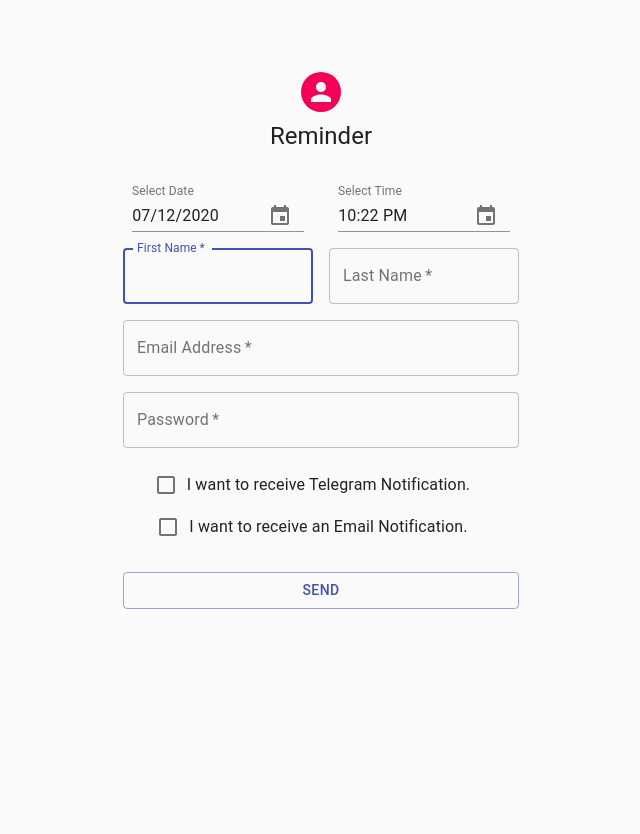
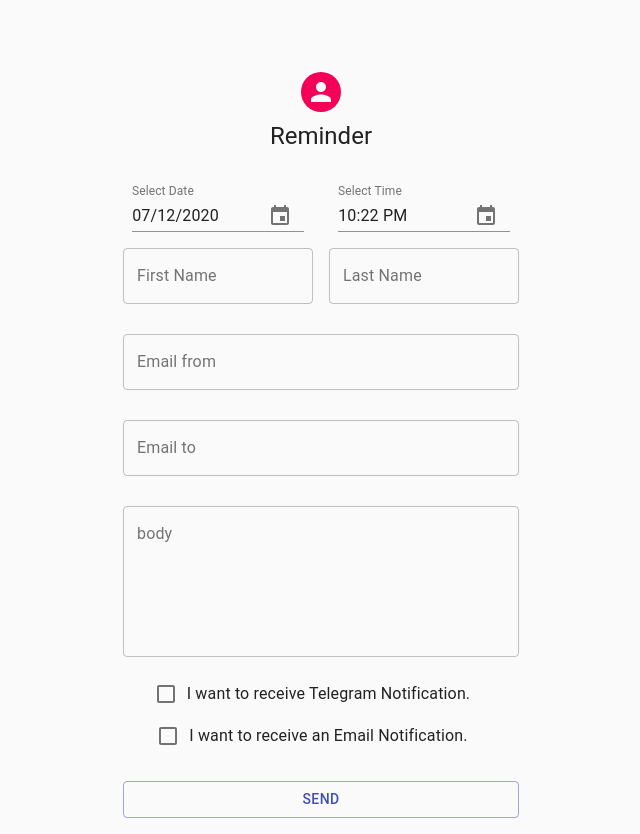
Before and after one commit to bogdanerickm/reminder-fe, a React (Create React App) app: page / in a window 1280 px wide. Shown: the whole page, without its empty margins (319-959 px from the left). Before the commit the page ends 800 px from the top, so only its background shows below. Built offline with nearby package versions, Linux system fonts and the light colour scheme.

Commit message:
add react hook form with validations

```diff
--- a/package.json
+++ b/package.json
@@ -12,6 +12,7 @@
     "date-fns": "^2.14.0",
     "react": "^16.13.1",
     "react-dom": "^16.13.1",
+    "react-hook-form": "^6.0.4",
     "react-scripts": "3.4.1"
   },
   "scripts": {
--- a/src/pages/SendReminder.js
+++ b/src/pages/SendReminder.js
@@ -5,13 +5,12 @@ import CssBaseline from '@material-ui/core/CssBaseline';
 import TextField from '@material-ui/core/TextField';
 import FormControlLabel from '@material-ui/core/FormControlLabel';
 import Checkbox from '@material-ui/core/Checkbox';
-import Link from '@material-ui/core/Link';
 import Grid from '@material-ui/core/Grid';
 import Typography from '@material-ui/core/Typography';
 import { makeStyles } from '@material-ui/core/styles';
 import Container from '@material-ui/core/Container';
 import DateTimeField from '../components/DateTimeField';
-
+import { useForm } from "react-hook-form";
 
 const useStyles = makeStyles((theme) => ({
   paper: {
@@ -31,14 +30,31 @@ const useStyles = makeStyles((theme) => ({
   submit: {
     margin: theme.spacing(3, 0, 2),
   },
+  colorError: {
+    color: 'red'
+  }
 }));
 
 export default function SendReminder() {
-  const classes                         = useStyles();
-  const [email, setEmail]               = useState();
-  const [name, setName]                 = useState();
-  const [selectedDate, setSelectedDate] = useState();
-  const [selectedTime, setSelectedTime] = useState();
+  const classes                             = useStyles();
+  const [selectedDate, setSelectedDate]     = useState(new Date());
+  const [selectedTime, setSelectedTime]     = useState(new Date());
+  const [sendByTelegram, setSendByTelegram] = useState(false);
+  const [sendByEmail, setSendByEmail]       = useState(false);
+
+  const { register, handleSubmit, watch, errors } = useForm();
+
+  const onSubmit = data => {
+    console.log('datita',data);
+    const dataToSend = {
+      ...data,
+      selectedDate,
+      selectedTime,
+      sendByTelegram,
+      sendByEmail
+    }
+    console.log('datita completa',dataToSend);
+  }
 
   const handleDateChange = (date) => {
     setSelectedDate(date);
@@ -57,33 +73,40 @@ export default function SendReminder() {
         <Typography component="h1" variant="h5">
           Reminder
         </Typography>
-        <form className={classes.form} noValidate>
+        <form className={classes.form} onSubmit={handleSubmit(onSubmit)}>
           <Grid container spacing={2}>
               <DateTimeField date={selectedDate} dateHandler={handleDateChange} time={selectedTime} timeHandler={handleTimeChange}/>
             <Grid item xs={12} sm={6}>
-              <TextField autoComplete="fname" name="firstName" variant="outlined" required fullWidth id="firstName" label="First Name" autoFocus />
+              <TextField variant="outlined" inputRef={register({ required: true, minLength:1, maxLength: 10 })} name="firstName" fullWidth label="First Name" />
+              <p className={classes.colorError}>{errors.firstName && errors.firstName.message}</p>
             </Grid>
             <Grid item xs={12} sm={6}>
-              <TextField variant="outlined" required fullWidth id="lastName" label="Last Name" name="lastName" autoComplete="lname" />
+              <TextField variant="outlined" inputRef={register({ required: true, minLength:1, maxLength: 10 })} fullWidth label="Last Name" name="lastName" />
+              {errors.lastName && errors.lastName.message}
             </Grid>
             <Grid item xs={12}>
-              <TextField variant="outlined" required fullWidth id="email" label="Email Address" name="email" autoComplete="email" />
+              <TextField variant="outlined" inputRef={register({ required: true, pattern: { value: /^[A-Z0-9._%+-]+@[A-Z0-9.-]+\.[A-Z]{2,}$/i, message: "invalid email address"}})} fullWidth label="Email from" name="emailFrom" />
+              <p className={classes.colorError}>{errors.emailFrom && errors.emailFrom.message}</p>
             </Grid>
             <Grid item xs={12}>
-              <TextField variant="outlined" required fullWidth name="password" label="Password" type="password" id="password" autoComplete="current-password" />
+              <TextField variant="outlined" inputRef={register({ required: false, pattern: { value: /^[A-Z0-9._%+-]+@[A-Z0-9.-]+\.[A-Z]{2,}$/i, message: "invalid email address"}})} fullWidth label="Email to" name="emailTo"/>
+              <p className={classes.emailTo}>{errors.emailTo && errors.emailTo.message}</p>
+            </Grid>
+            <Grid item xs={12}>
+              <TextField variant="outlined" inputRef={register({ required: true, maxLength: 40 })} fullWidth multiline rows={6} name="body" label="body" type="text" />
             </Grid>
             <Grid item xs={12}>
               <FormControlLabel
-                control={<Checkbox value="allowExtraEmails" color="primary" />}
+                control={<Checkbox value={sendByTelegram} onChange={()=> setSendByTelegram(!sendByTelegram)} color="primary" />}
                 label="I want to receive Telegram Notification."
               />
               <FormControlLabel
-                control={<Checkbox value="allowExtraEmails" color="primary" />}
+                control={<Checkbox value={sendByEmail} onChange={()=> setSendByEmail(!sendByEmail)} color="primary" />}
                 label="I want to receive an Email Notification."
               />
             </Grid>
           </Grid>
-          <Button type="submit" fullWidth variant="outlined" color="primary" className={classes.submit} >
+          <Button fullWidth type="submit" variant="outlined" color="primary" className={classes.submit} >
             Send
           </Button>
         </form>
```
